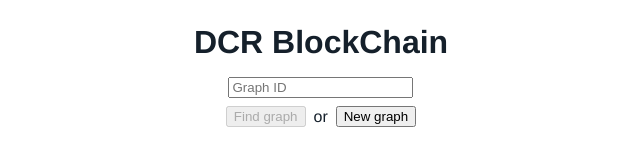
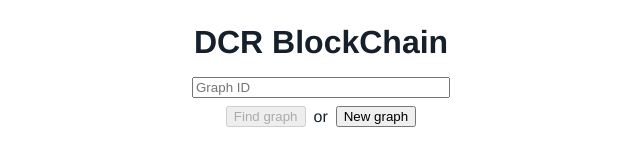
Before and after one commit to cstybert/dcr-blockchain, a Vue app in the folder frontend/: page / in a window 1280 px wide. Shown: the top 157 px of the page, without its empty margins (319-959 px from the left). Built offline with nearby package versions, Linux system fonts and the light colour scheme.

Commit message:
Adjusted search bar sizing

```diff
--- a/frontend/src/components/HomeView.scss
+++ b/frontend/src/components/HomeView.scss
@@ -13,9 +13,14 @@
   }
 
   .top-controls {
+    width: 100%;
     display: flex;
     flex-direction: column;
     align-items: center;
+
+    .search-input {
+      min-width: 250px;
+    }
 
     .button-container {
       display: flex;
--- a/frontend/src/components/HomeView.vue
+++ b/frontend/src/components/HomeView.vue
@@ -2,7 +2,7 @@
   <div class="home-view">
     <h1 class="title"> DCR BlockChain </h1>
     <div class="top-controls">
-      <input type="text" placeholder="Graph ID" v-model="searchId" />
+      <input class="search-input" type="text" placeholder="Graph ID" v-model="searchId" />
       <div class="button-container">
         <button class="submit-button" :disabled="searchId == ''" @click="searchGraph"> Find graph </button>
         or
```
